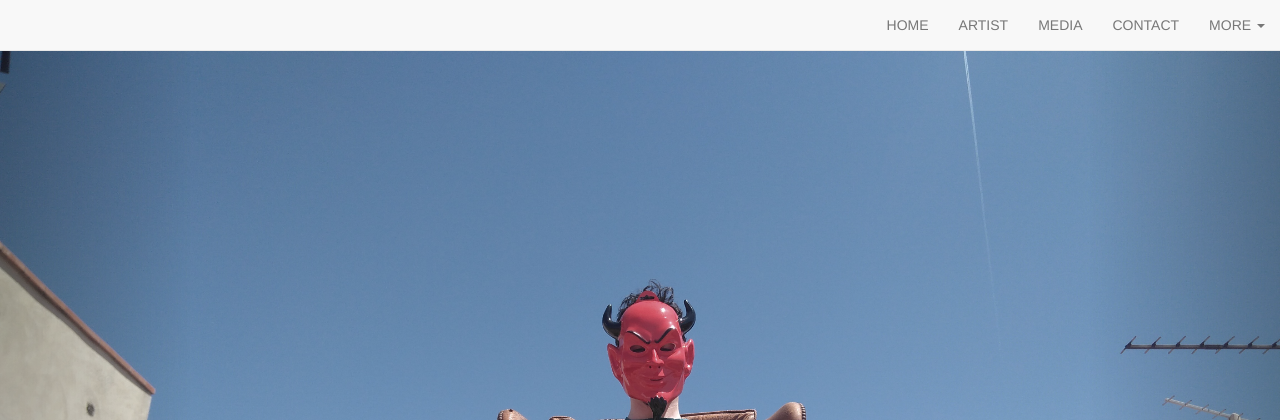
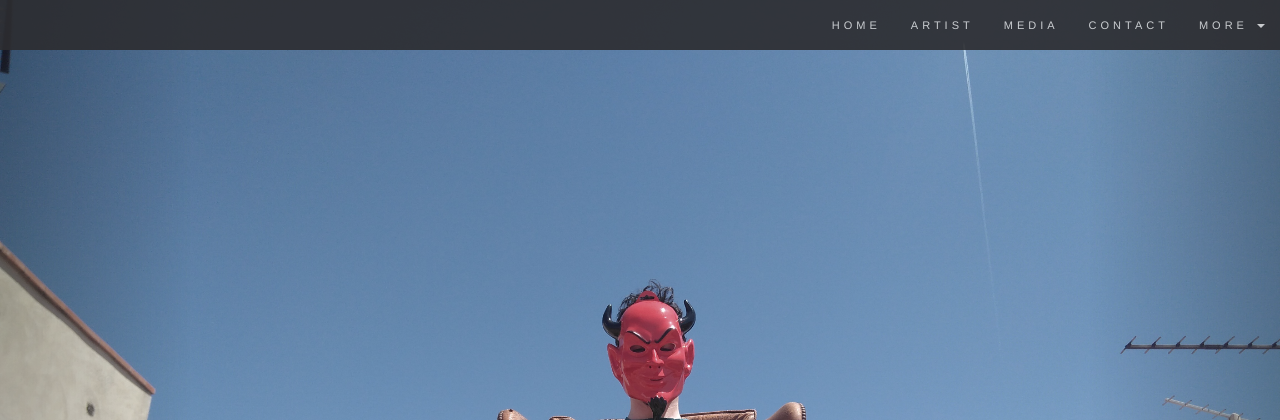
Before and after one commit to AlbertoIzq/AlbertoIzq-2.ArtistWebsite, a Flask app: page / in a window 1280 px wide. Shown: the top 420 px of the page. Run offline with Flask 2, Linux system fonts and the light colour scheme; some libraries are stand-ins or nearby versions.

Commit message:
Add nav_bar.css for navegation bar

```diff
--- /dev/null
+++ b/AlbertoIzq-2.ArtistWebsite/static/css/nav_bar.css
@@ -0,0 +1,46 @@
+/* Add a dark background color with a little bit see-through */
+.navbar {
+    margin-bottom: 0;
+    background-color: #2d2d30;
+    border: 0;
+    font-size: 11px !important;
+    letter-spacing: 4px;
+    opacity: 0.9;
+}
+
+    /* Add a gray color to all navbar links */
+    .navbar li a, .navbar .navbar-brand {
+        color: #d5d5d5 !important;
+    }
+
+/* On hover, the links will turn white */
+.navbar-nav li a:hover {
+    color: #fff !important;
+}
+
+/* The active link */
+.navbar-nav li.active a {
+    color: #fff !important;
+    background-color: #29292c !important;
+}
+
+/* Remove border color from the collapsible button */
+.navbar-default .navbar-toggle {
+    border-color: transparent;
+}
+
+/* Dropdown */
+.open .dropdown-toggle {
+    color: #fff;
+    background-color: #555 !important;
+}
+
+/* Dropdown links */
+.dropdown-menu li a {
+    color: #000 !important;
+}
+
+    /* On hover, the dropdown links will turn red */
+    .dropdown-menu li a:hover {
+        background-color: red !important;
+    }
--- a/AlbertoIzq-2.ArtistWebsite/templates/home.html
+++ b/AlbertoIzq-2.ArtistWebsite/templates/home.html
@@ -5,6 +5,7 @@
     <meta charset="utf-8">
     <meta name="viewport" content="width=device-width, initial-scale=1">
     <link rel="stylesheet" href="https://maxcdn.bootstrapcdn.com/bootstrap/3.4.1/css/bootstrap.min.css">
+    <link href="{{url_for('static', filename = 'css/nav_bar.css')}}" rel="stylesheet" />
     <script src="https://ajax.googleapis.com/ajax/libs/jquery/3.5.1/jquery.min.js"></script>
     <script src="https://maxcdn.bootstrapcdn.com/bootstrap/3.4.1/js/bootstrap.min.js"></script>
     <style>
@@ -38,6 +39,7 @@
             height: 80%;
             opacity: 0.8;
         }
+
             .person:hover { /* hover is an attribute of person class */
                 border-color: #f1f1f1;
             }
@@ -47,12 +49,15 @@
             background: #2d2d30;
             color: #bdbdbd;
         }
+
             .bg-1 h3 {
                 color: #fff;
             }
+
             .bg-1 p {
                 font-style: italic;
             }
+
             .bg-1 a {
                 color: #bdbdbd;
             }
@@ -60,12 +65,13 @@
             .bg-1 img {
                 width: 100%;
                 height: 200px;
-             }
+            }
 
             .bg-1 .list-group-item:first-child { /* Remove rounded borders from list */
                 border-top-right-radius: 0;
                 border-top-left-radius: 0;
             }
+
             .bg-1 .list-group-item:last-child {
                 border-bottom-right-radius: 0;
                 border-bottom-left-radius: 0;
@@ -76,10 +82,12 @@
                 border: none;
                 border-radius: 0;
             }
+
                 .bg-1 .thumbnail p {
                     margin-top: 15px;
                     color: #555;
                 }
+
             .bg-1 .btn { /* Black buttons with extra padding and without rounded borders */
                 padding: 10px 20px;
                 background-color: #333;
@@ -87,6 +95,7 @@
                 border-radius: 0;
                 transition: .2s;
             }
+
                 .bg-1 .btn:hover, .btn:active { /* On hover, the color of .btn will transition to white with black text */
                     border: 1px solid #333;
                     background-color: #fff;
```
Also changed, not shown: 1 other file.
